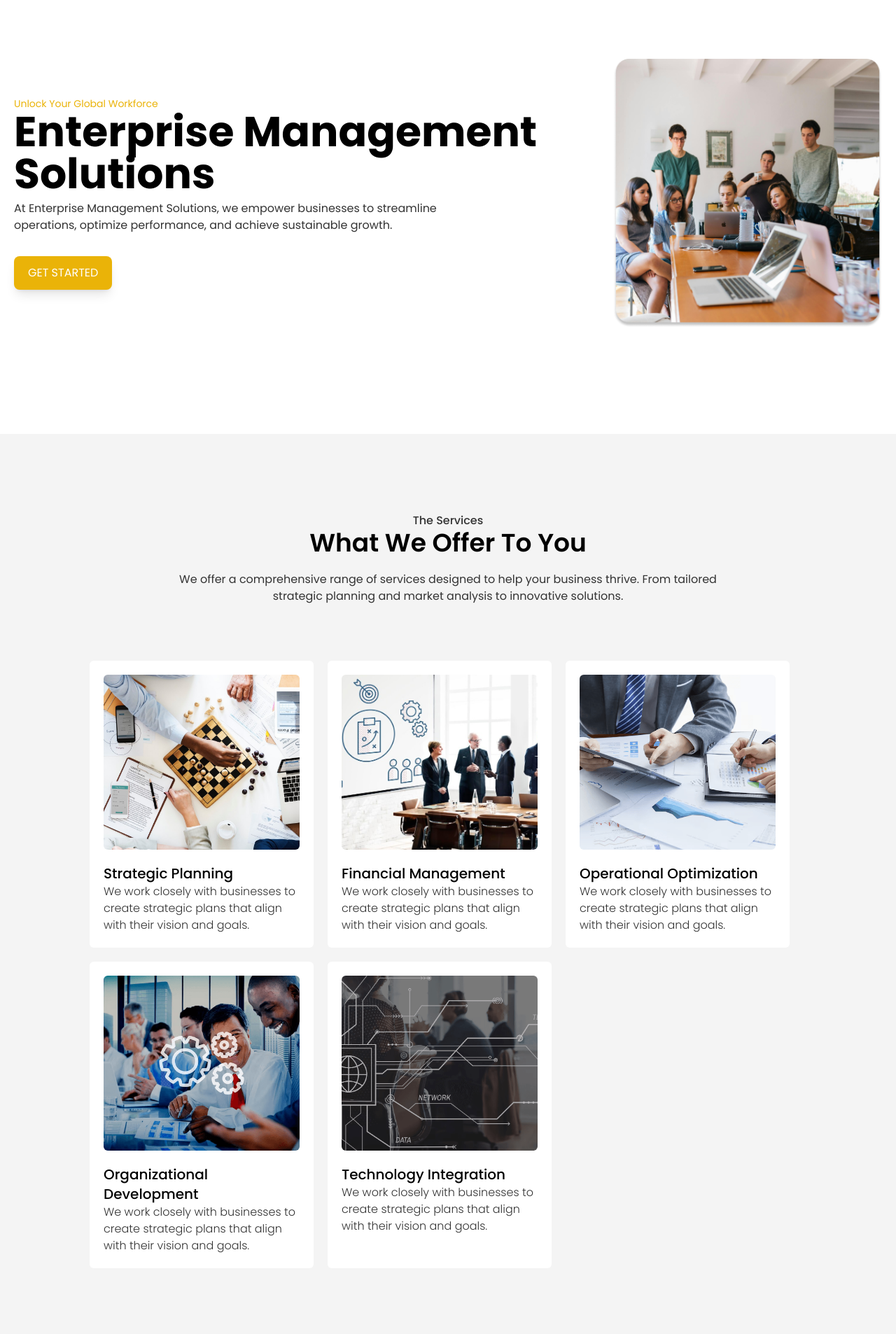
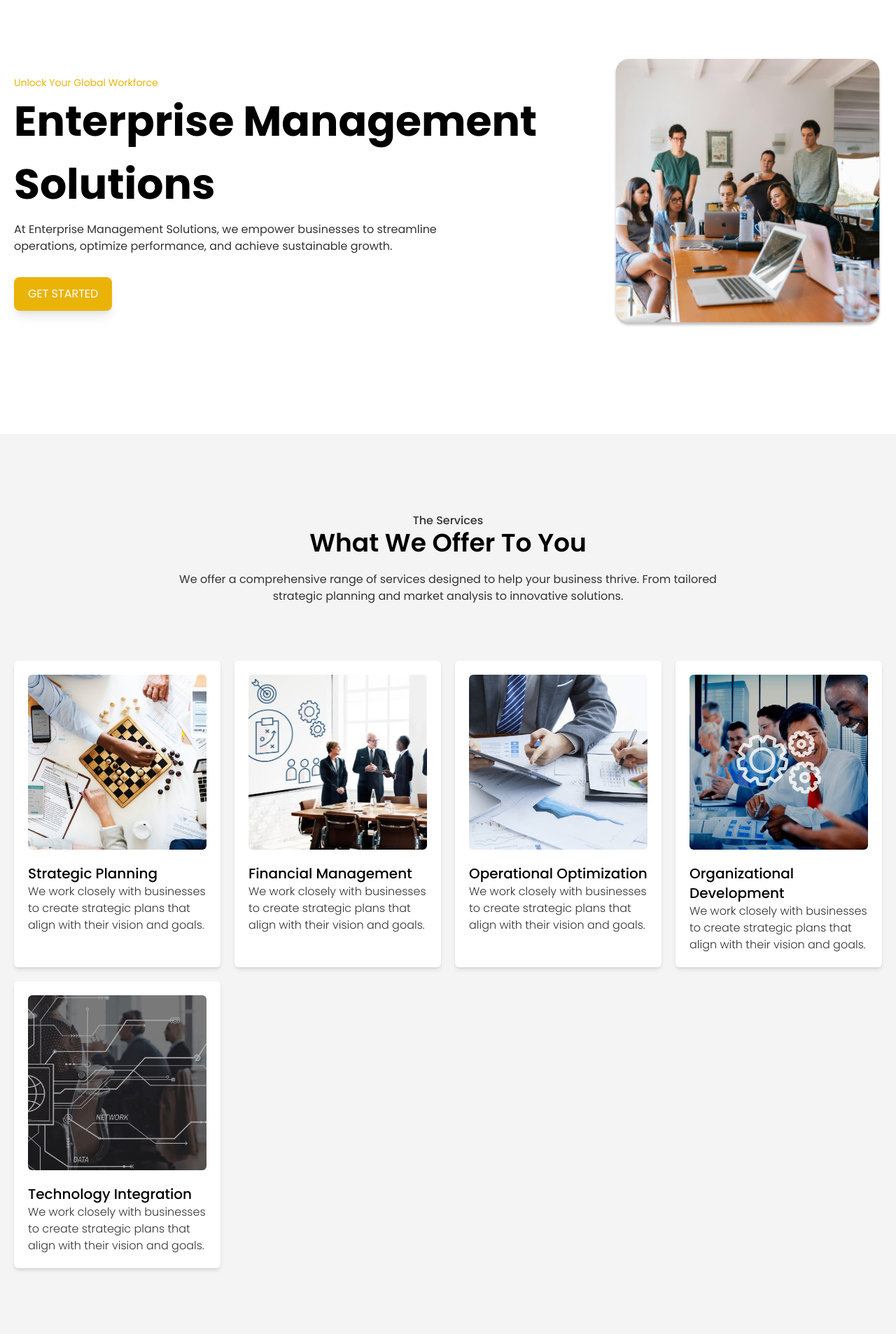
Before and after one commit to wilhelmusolejr/enterprise-management-solutions, a Next.js app: page / in a window 1280 px wide. Shown: the part 180-2086 px from the top of the page at 70% size. Built offline with nearby package versions, Linux system fonts and the light colour scheme.

Commit message:
flex to grid in big layout

```diff
--- a/src/app/page.js
+++ b/src/app/page.js
@@ -231,7 +231,7 @@ export default function Home() {
             <p className="text-sm text-yellow-500 capitalize ">
               Unlock your global workforce
             </p>
-            <h1 className="mb-2 text-4xl font-bold leading-normal text-black xl:text-6xl ">
+            <h1 className="mb-2 text-4xl font-bold leading-normal text-black xl:text-6xl xl:leading-normal ">
               Enterprise Management <br />
               Solutions
             </h1>
@@ -274,14 +274,15 @@ export default function Home() {
           />
 
           {/* service card */}
-          <div className="flex items-center justify-center w-full ">
-            <div className="flex flex-wrap max-w-5xl gap-5 mb-24 ">
+          {/* Service Card Container */}
+          <div className="flex items-center justify-center w-full">
+            <div className="grid grid-cols-1 gap-5 mb-24 sm:grid-cols-2 xl:grid-cols-4">
               {services.map((service, index) => (
                 <div
                   key={index}
-                  className="p-5 bg-white rounded-md max-w-80 text-light-black "
+                  className="p-5 bg-white rounded-md shadow-md max-w-80 text-light-black"
                 >
-                  {/* image */}
+                  {/* Image */}
                   <div className="h-[250px] w-full overflow-hidden rounded-md relative">
                     <Image
                       src={service.image}
@@ -291,7 +292,7 @@ export default function Home() {
                     />
                   </div>
 
-                  {/* text */}
+                  {/* Text */}
                   <div className="pt-5">
                     <h3 className="text-xl font-medium text-black">
                       {service.title}
@@ -426,16 +427,13 @@ export default function Home() {
                   <p className="font-light md:w-3/4">{team.description}</p>
                 </div>
 
-                <div className="flex justify-center w-full ">
-                  <div className="flex flex-wrap justify-center w-11/12 gap-10 md:justify-start">
-                    {/* members */}
+                <div className="flex justify-center w-full">
+                  <div className="grid w-11/12 grid-cols-1 gap-5 md:grid-cols-2 lg:grid-cols-3 xl:grid-cols-4">
+                    {/* Members */}
                     {team.members.map((member, index) => (
-                      <div
-                        key={index}
-                        className="w-64 rounded-md text-light-black"
-                      >
-                        {/* image */}
-                        <div className="relative w-64 h-64 overflow-hidden rounded-md">
+                      <div key={index} className="rounded-md text-light-black">
+                        {/* Image */}
+                        <div className="relative w-full h-64 overflow-hidden rounded-md">
                           <Image
                             src={member.image}
                             alt="Description of the image"
@@ -444,17 +442,17 @@ export default function Home() {
                           />
                         </div>
 
-                        {/* text */}
+                        {/* Text */}
                         <div className="pt-5">
                           <div className="">
                             <h3 className="text-xl font-medium text-black">
                               {member.name}
                             </h3>
-                            <p className="font-light ">{member.position}</p>
+                            <p className="font-light">{member.position}</p>
                           </div>
                           <div className="">
-                            <p className="font-light ">{member.email}</p>
-                            <p className="font-light ">{member.contact}</p>
+                            <p className="font-light">{member.email}</p>
+                            <p className="font-light">{member.contact}</p>
                           </div>
                         </div>
                       </div>
```
